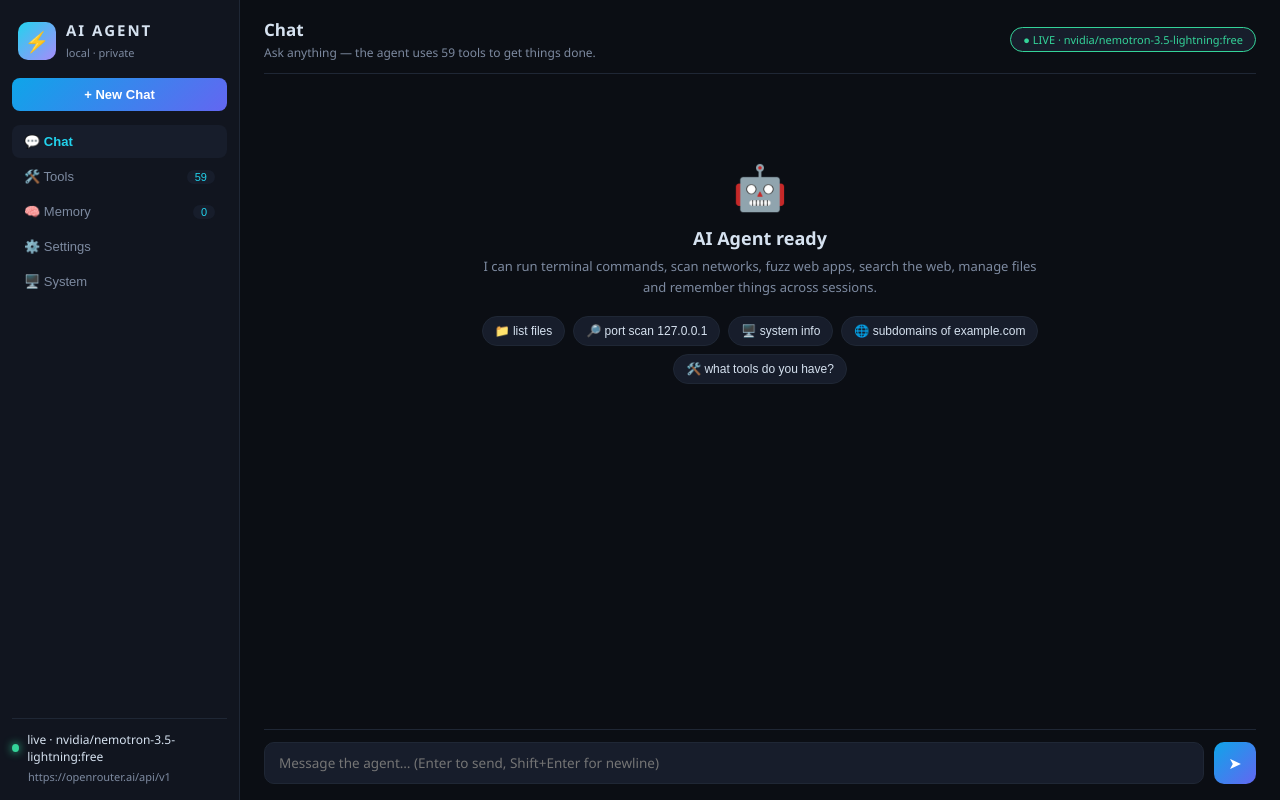
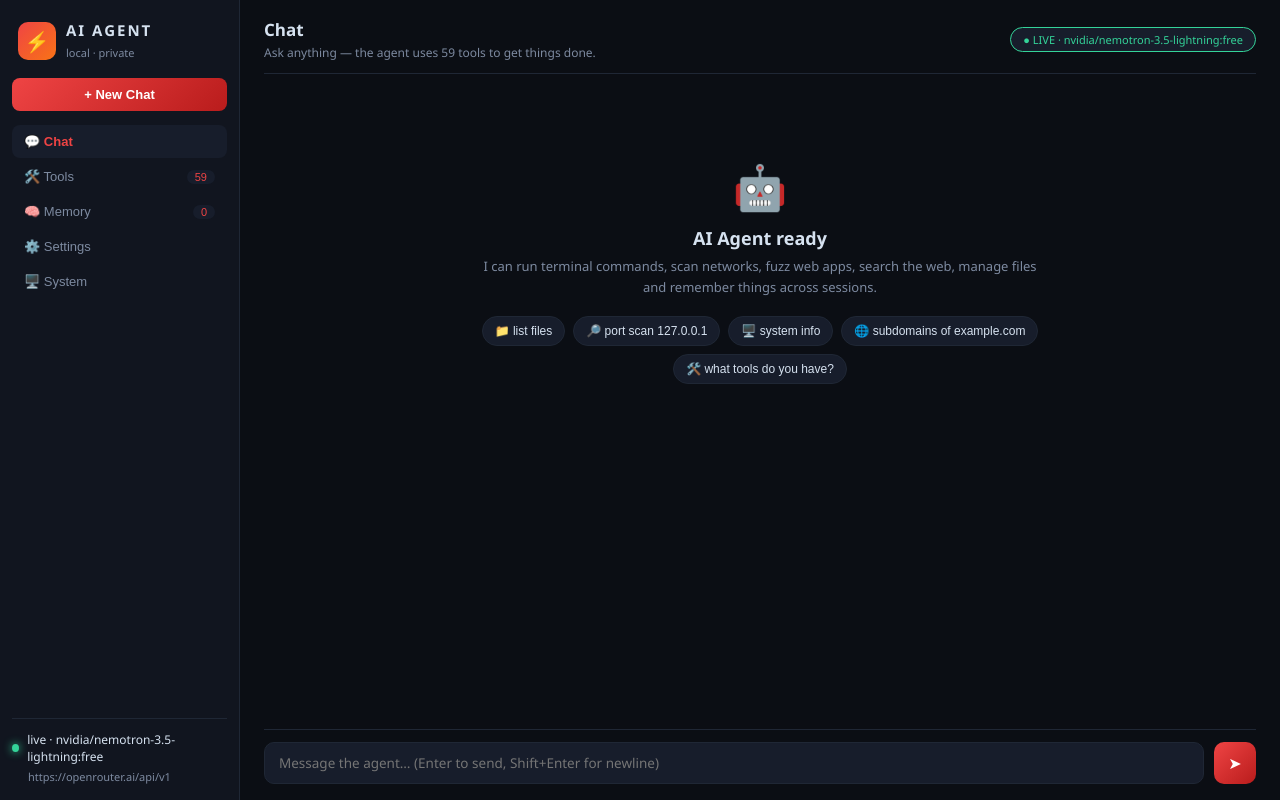
Before and after one commit to rr6826641-sketch/my-agent, a Flask app: page / in a window 1280 px wide. Run offline with Flask 3, Linux system fonts and the light colour scheme.

Commit message:
style: red theme UI (accent, gradients, chat bubbles)

```diff
--- a/static/style.css
+++ b/static/style.css
@@ -5,8 +5,8 @@
   --border: #1f2735;
   --fg: #d6e2f0;
   --muted: #7d8aa0;
-  --accent: #22d3ee;
-  --accent2: #a78bfa;
+  --accent: #ef4444;
+  --accent2: #f97316;
   --green: #34d399;
   --red: #f87171;
   --amber: #fbbf24;
@@ -38,14 +38,14 @@ body {
   width: 38px; height: 38px; border-radius: 10px;
   background: linear-gradient(135deg, var(--accent), var(--accent2));
   display: flex; align-items: center; justify-content: center;
-  font-size: 20px; color: #06121a;
+  font-size: 20px; color: #fff;
 }
 .brand-text h1 { font-size: 15px; letter-spacing: 2px; }
 .brand-text span { font-size: 11px; color: var(--muted); }
 
 .btn-new {
   width: 100%; padding: 9px 12px; margin-bottom: 14px;
-  background: linear-gradient(135deg, #0ea5e9, #6366f1);
+  background: linear-gradient(135deg, #ef4444, #b91c1c);
   color: #fff; border: none; border-radius: 8px;
   font-size: 13px; font-weight: 600; cursor: pointer;
 }
@@ -114,14 +114,14 @@ body {
   width: 30px; height: 30px; border-radius: 8px; flex-shrink: 0;
   display: flex; align-items: center; justify-content: center; font-size: 15px;
 }
-.msg.user .avatar { background: #1e3a5f; }
+.msg.user .avatar { background: #4a1d24; }
 .msg.assistant .avatar { background: linear-gradient(135deg, var(--accent), var(--accent2)); }
 .msg .bubble {
   background: var(--bg3); border: 1px solid var(--border);
   border-radius: 10px; padding: 10px 14px; font-size: 13.5px;
   line-height: 1.65; max-width: 760px; overflow-wrap: anywhere; min-width: 0;
 }
-.msg.user .bubble { background: #16233a; border-color: #22375a; }
+.msg.user .bubble { background: #2b1418; border-color: #452229; }
 .bubble pre {
   background: #0a0e16; border: 1px solid var(--border); border-radius: 8px;
   padding: 10px 12px; margin: 8px 0; overflow-x: auto; font-size: 12.5px;
@@ -178,7 +178,7 @@ body {
 .composer textarea:focus { border-color: var(--accent); }
 .btn-send {
   width: 42px; height: 42px; border-radius: 10px; border: none; cursor: pointer;
-  background: linear-gradient(135deg, #0ea5e9, #6366f1); color: #fff; font-size: 16px;
+  background: linear-gradient(135deg, #ef4444, #b91c1c); color: #fff; font-size: 16px;
 }
 .btn-send:hover { filter: brightness(1.15); }
 .btn-send:disabled { opacity: .4; cursor: not-allowed; }
@@ -234,7 +234,7 @@ body {
 .settings-card .check input { margin: 0; width: auto; }
 .row { display: flex; align-items: center; gap: 12px; margin-top: 6px; }
 .btn-primary {
-  background: linear-gradient(135deg, #0ea5e9, #6366f1); color: #fff;
+  background: linear-gradient(135deg, #ef4444, #b91c1c); color: #fff;
   border: none; border-radius: 8px; padding: 10px 18px; font-size: 13px; font-weight: 600; cursor: pointer;
 }
 .btn-primary:hover { filter: brightness(1.15); }
@@ -250,4 +250,4 @@ body {
 /* scrollbars */
 ::-webkit-scrollbar { width: 8px; height: 8px; }
 ::-webkit-scrollbar-thumb { background: var(--border); border-radius: 99px; }
-::-webkit-scrollbar-thumb:hover { background: #2c3a52; }
+::-webkit-scrollbar-thumb:hover { background: #3c2025; }
```
